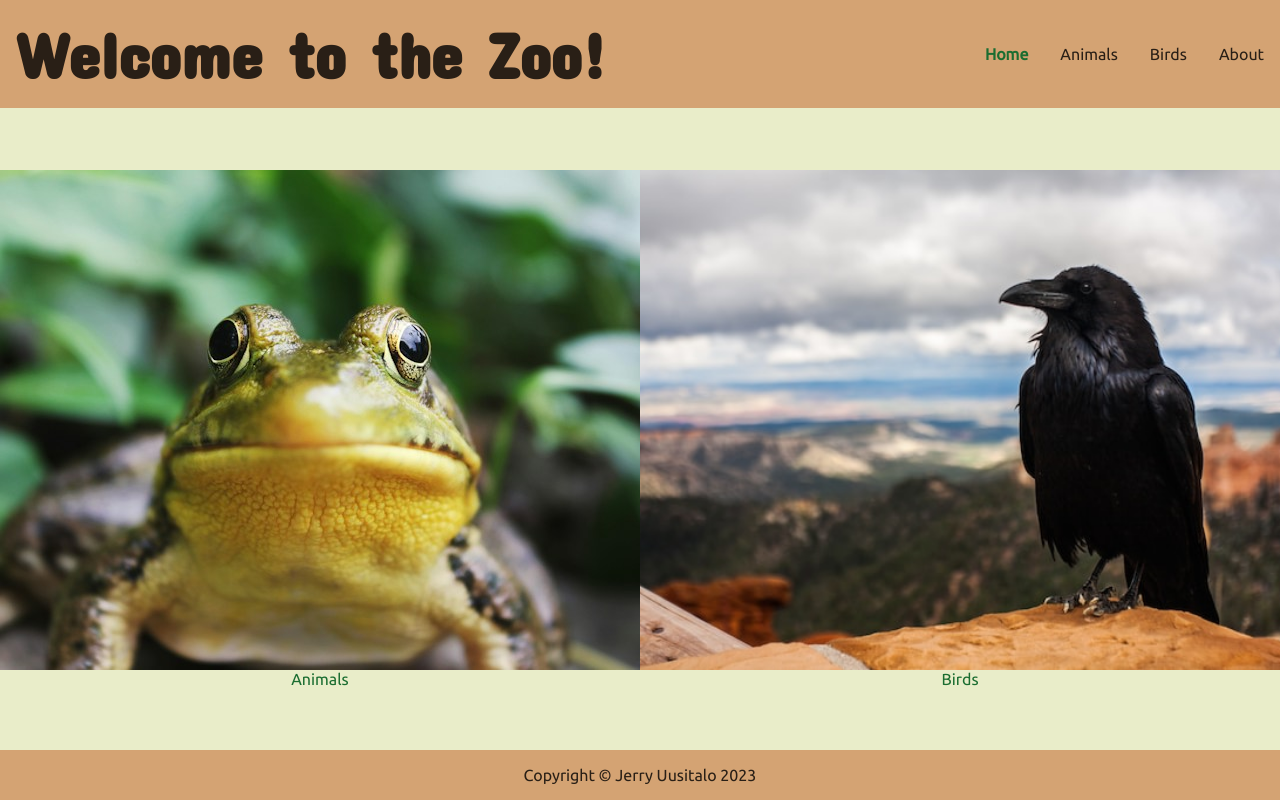
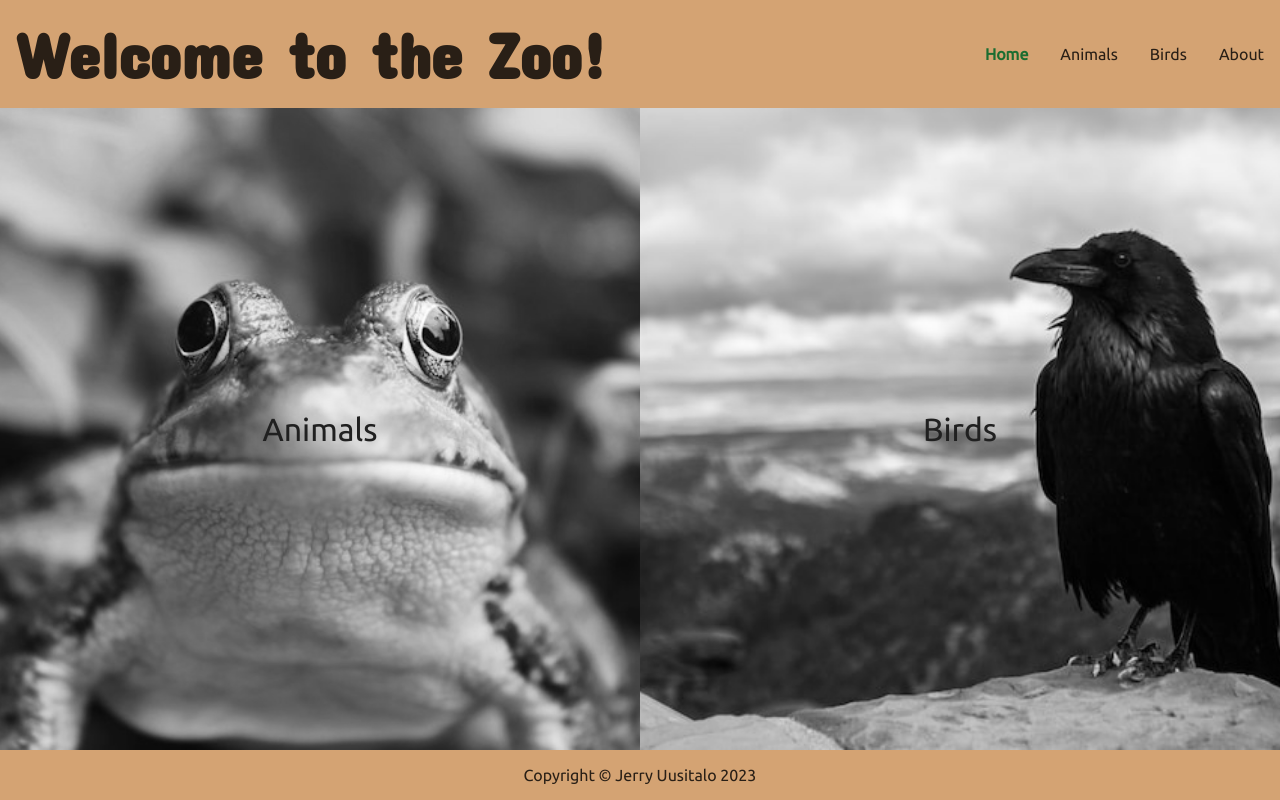
Before and after one commit to JerryUusis/zoo, a React (Vite) app: page / in a window 1280 px wide. Built offline with nearby package versions, Linux system fonts and the light colour scheme.

Commit message:
Update home styles and structure

```diff
--- a/src/App.css
+++ b/src/App.css
@@ -37,7 +37,7 @@ body {
 
 #root {
   display: flex;
-  min-height: 100vh;
+  height: 100vh;
   flex-direction: column;
   justify-content: space-between;
   font-family: "Ubuntu", sans-serif;
@@ -100,24 +100,41 @@ input {
   display: flex;
   justify-content: center;
   align-items: center;
+  height: 100%;
+  width: 100%;
 }
 
-.array-selector-container {
-  width: 50%;
-  text-align: center;
+.category-container {
+  width: 100%;
+  height: 100%;
 }
 
-.array-selector-container a {
-  color: var(--accent);
-  text-decoration: dashed;
+.category-container a {
+  text-decoration: none;
 }
 
-.array-selector-container img {
-  display: block;
-  object-fit: cover;
+.category-image-container {
+  display: flex;
+  justify-content: center;
+  align-items: center;
+  height: 100%;
   width: 100%;
-  height: 500px;
+  filter: grayscale();
+  transition: 250ms all ease-in-out;
+  font-size: 2rem;
+  color: var(--secondary-darker);
+}
 
+.category-image-container:hover {
+  filter: grayscale(0);
+}
+
+#animals {
+  background: center/cover url(assets/img/frog.jpeg);
+}
+
+#birds {
+  background: center/cover url(assets/img/crow.jpeg);
 }
 
 /* Card */
--- a/src/routes/Home.jsx
+++ b/src/routes/Home.jsx
@@ -1,20 +1,20 @@
-import frog from '../assets/img/frog.jpeg'
-import crow from '../assets/img/crow.jpeg'
 import { NavLink } from 'react-router-dom'
 
 const Home = () => {
     return (
         <div className="home-container">
-            <div className="array-selector-container">
-                <NavLink to='/animals'>
-                    <img src={frog} alt="Animals" />
-                    <p to='/animals'>Animals</p>
+            <div className="category-container">
+                <NavLink to='/animals' >
+                    <div id='animals' className='category-image-container'>
+                        <p>Animals</p>
+                    </div>
                 </NavLink>
             </div>
-            <div className="array-selector-container">
+            <div className="category-container">
                 <NavLink to='/birds'>
-                    <img src={crow} alt="Birds" />
-                    <p>Birds</p>
+                    <div id="birds" className='category-image-container'>
+                        <p>Birds</p>
+                    </div>
                 </NavLink>
             </div>
         </div>
```
Lines whose indentation alone changed are shown as unchanged.
